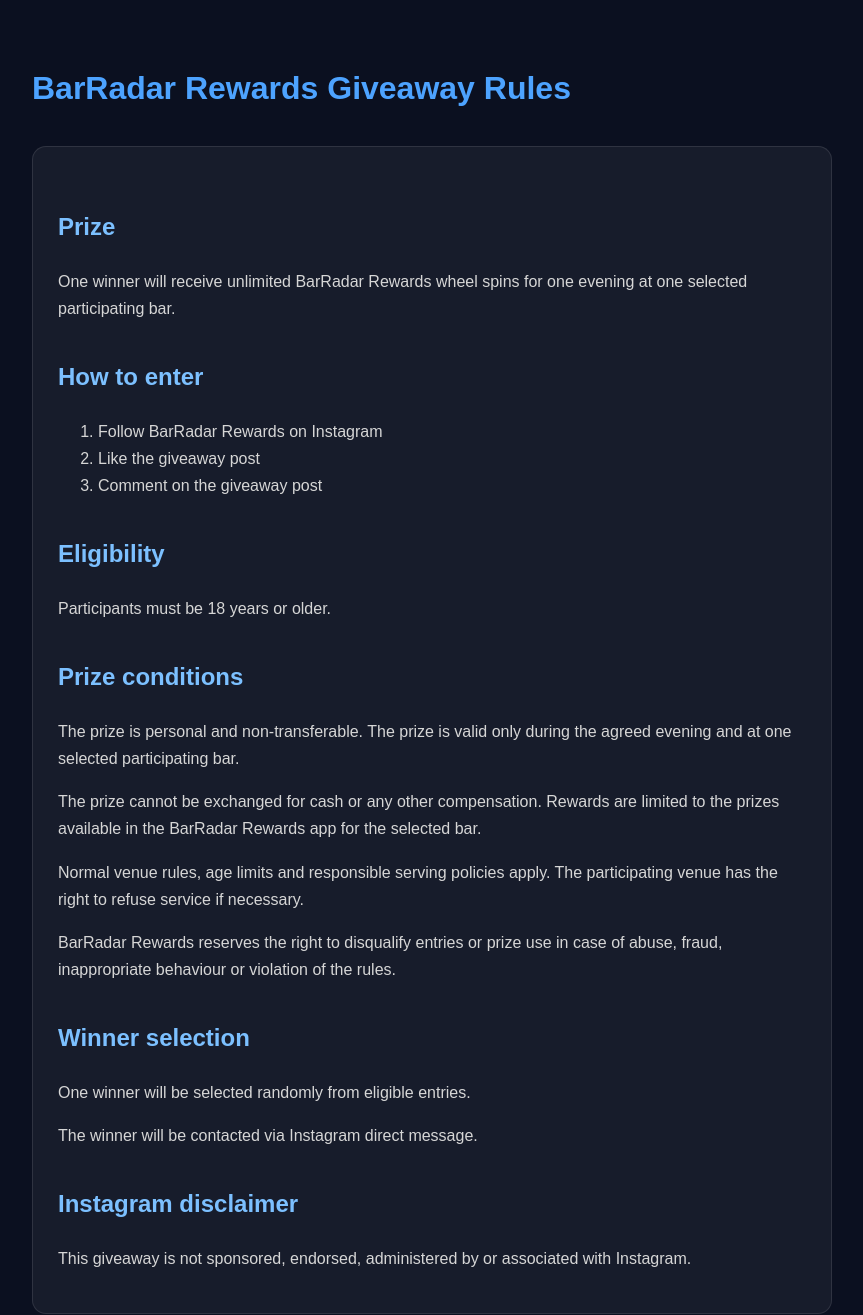
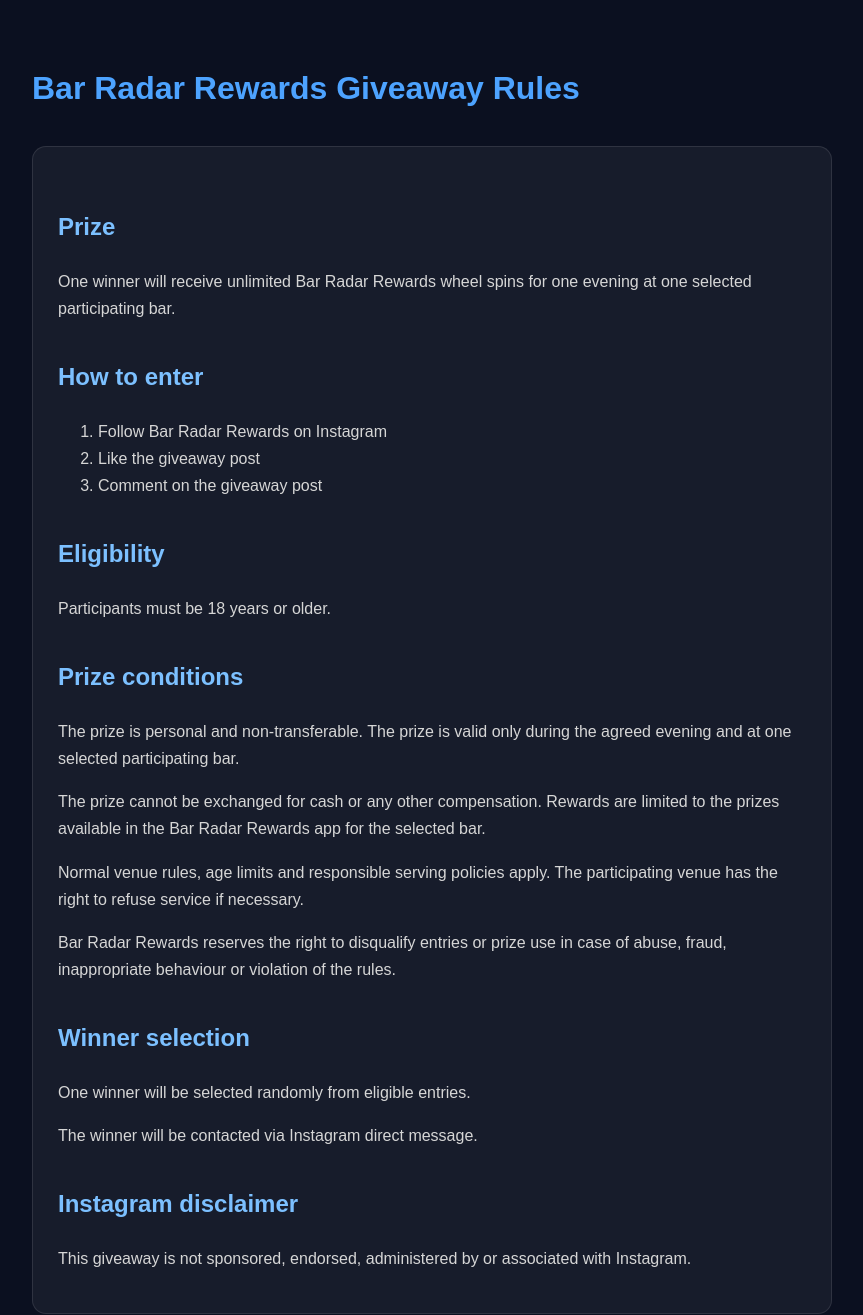
Before and after one commit to digivinkki/barradar-landing, a plain HTML site: page giveaway.html in a window 1280 px wide. Shown: the whole page, without its empty margins (208-1071 px from the left). Drawn offline with Linux system fonts and the light colour scheme.

Commit message:
Update giveaway.html

```diff
--- a/giveaway.html
+++ b/giveaway.html
@@ -3,7 +3,7 @@
 <head>
   <meta charset="UTF-8" />
   <meta name="viewport" content="width=device-width, initial-scale=1.0"/>
-  <title>BarRadar Rewards Giveaway Rules</title>
+  <title>Bar Radar Rewards Giveaway Rules</title>
 
   <style>
     body {
@@ -52,25 +52,27 @@
 
 <div class="container">
 
-  <h1>BarRadar Rewards Giveaway Rules</h1>
+  <h1>Bar Radar Rewards Giveaway Rules</h1>
 
   <div class="box">
 
     <h2>Prize</h2>
     <p>
-      One winner will receive unlimited BarRadar Rewards wheel spins
+      One winner will receive unlimited Bar Radar Rewards wheel spins
       for one evening at one selected participating bar.
     </p>
 
     <h2>How to enter</h2>
     <ol>
-      <li>Follow BarRadar Rewards on Instagram</li>
+      <li>Follow Bar Radar Rewards on Instagram</li>
       <li>Like the giveaway post</li>
       <li>Comment on the giveaway post</li>
     </ol>
 
     <h2>Eligibility</h2>
-    <p>Participants must be 18 years or older.</p>
+    <p>
+      Participants must be 18 years or older.
+    </p>
 
     <h2>Prize conditions</h2>
     <p>
@@ -81,8 +83,8 @@
 
     <p>
       The prize cannot be exchanged for cash or any other compensation.
-      Rewards are limited to the prizes available in the BarRadar Rewards app
-      for the selected bar.
+      Rewards are limited to the prizes available in the
+      Bar Radar Rewards app for the selected bar.
     </p>
 
     <p>
@@ -91,7 +93,7 @@
     </p>
 
     <p>
-      BarRadar Rewards reserves the right to disqualify entries or prize use
+      Bar Radar Rewards reserves the right to disqualify entries or prize use
       in case of abuse, fraud, inappropriate behaviour or violation of the rules.
     </p>
 
```
